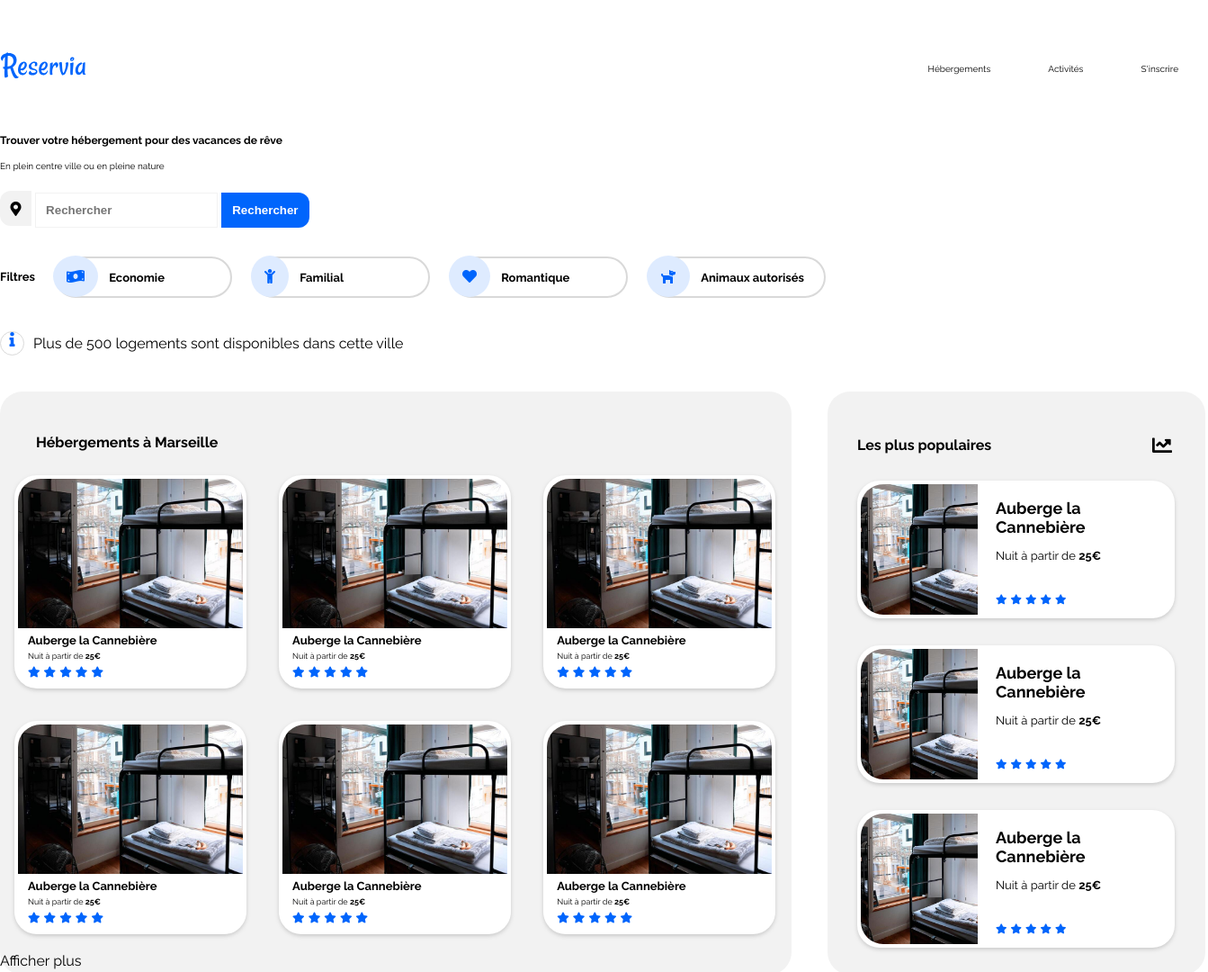
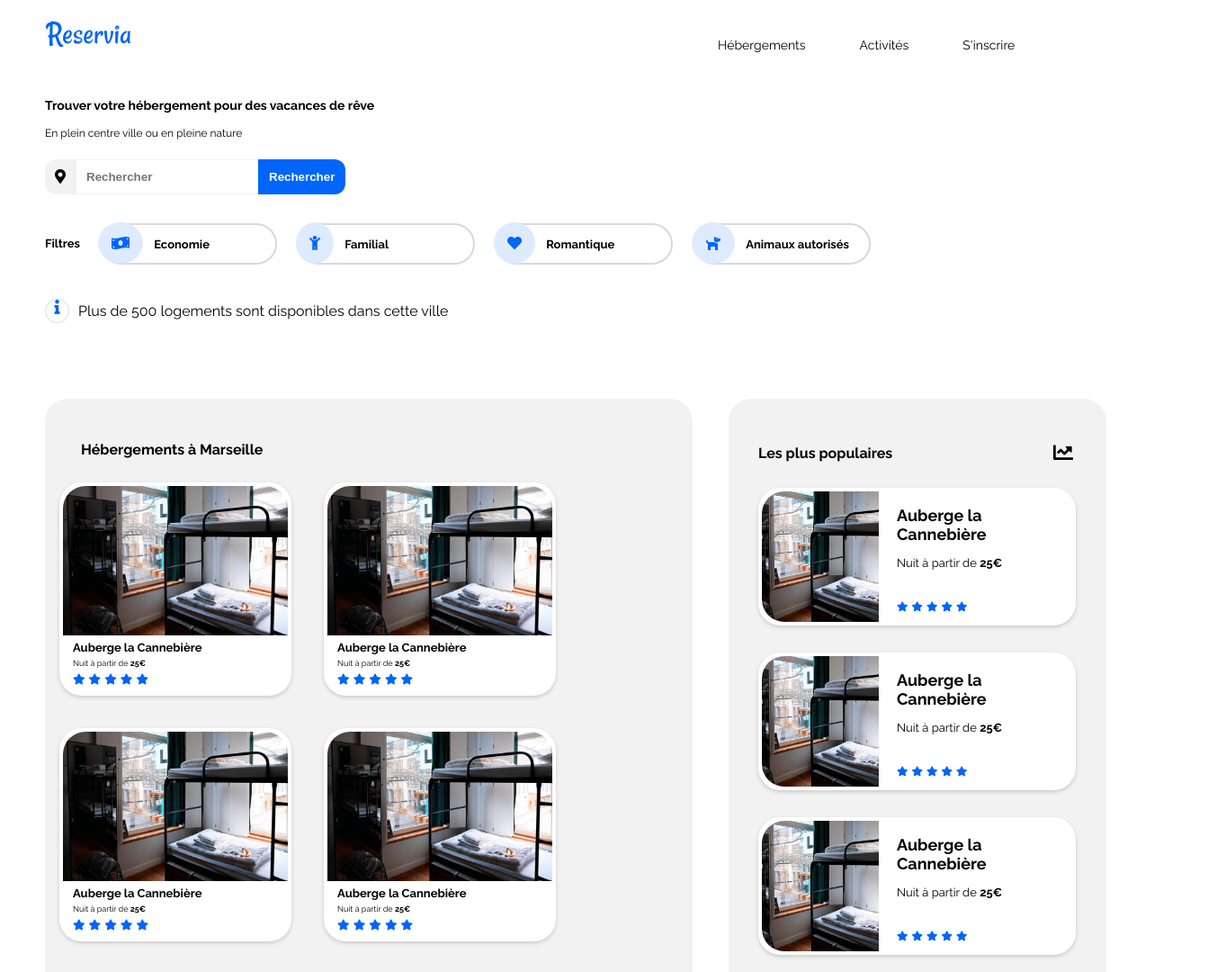
Before and after one commit to BaptisteM44/Projet-2-Reservia, a plain HTML site: page index.html in a window 1280 px wide. Shown: the top 1080 px of the page at 90% size, 1343 px wide, since content can reach past the window. Drawn offline with Linux system fonts and the light colour scheme.

Commit message:
modif header

```diff
--- a/style.css
+++ b/style.css
@@ -4,45 +4,39 @@
 }
 body{
     font-family: 'raleway', sans-serif;
-    margin-right: auto;
-    margin-left: auto;
+
+    padding-right: auto;
+    padding-left: auto;
 }
 
 header{
     background-color: #ffffff;
     display: flex;
     color: #0065FC;
-    justify-content: space-between;
     align-items: center;
-    margin-bottom: 50px;
-    margin-top: 50px;
-    width: 1340px;
-    margin-right: auto;
-    margin-left: auto;
-
+    padding: 15px 50px 30px 50px;
 }
 .logo-header{
     width: auto;
-    display: inline-block;
 }
 
 .menu{
-    width: auto;
-
+    position : absolute;
+        top: 0;
+    left: 60%;
 }
 header a{
     color: #000000;
     text-decoration: none;
-    justify-content: space-between;
-    display: inline;
-    font-size: 10px;
+    display: inline-block;
+    font-size: 14px;
+    padding: 42px 30px;
+
 }
 
 header ul li{
     list-style: none;
-    display: inline;
-    padding: 0 30px;
-    position: relative;
+    float: left;
 
 }
 header li a:active{
@@ -59,35 +53,35 @@ header li a:hover{
 section{
     background-color: #ffffff;
     display: flex;
-    width: 1340px;
-    margin-right: auto;
-    margin-left: auto;
+    padding: 15px 50px 30px 50px
+    /* margin-right: auto;
+    margin-left: auto; */
 }
 .section1{
     flex-direction: column;
-    width: 1340px;
-    margin-right: auto;
-    margin-left: auto;
+    /* margin-right: auto;
+    margin-left: auto; */
 }
 .titres-page{
     margin-bottom: 22px;
 }
 .titres-page h1{
-    font-size: 12px;
+    font-size: 14px;
     margin-bottom: 16px;
 
 }
 .titres-page p{
-    font-size: 10px;
+    font-size: 12px;
 }
 .searchbar{
+    display: flex;
     margin-bottom: 32px;
 }
 .fa-map-marker-alt{
     border-radius: 12px 0px 0px 12px;
     color: black;
     background-color: #f2f2f2;
-    padding: 11.5px;
+    padding: 11px;
 }
 
 .searchbar input{
@@ -306,7 +300,6 @@ aside h2{
 .section3{
     width: 100%;
     margin-top: 65px;
-    width: 1340px;
     margin-right: auto;
     margin-left: auto;
 }
```
